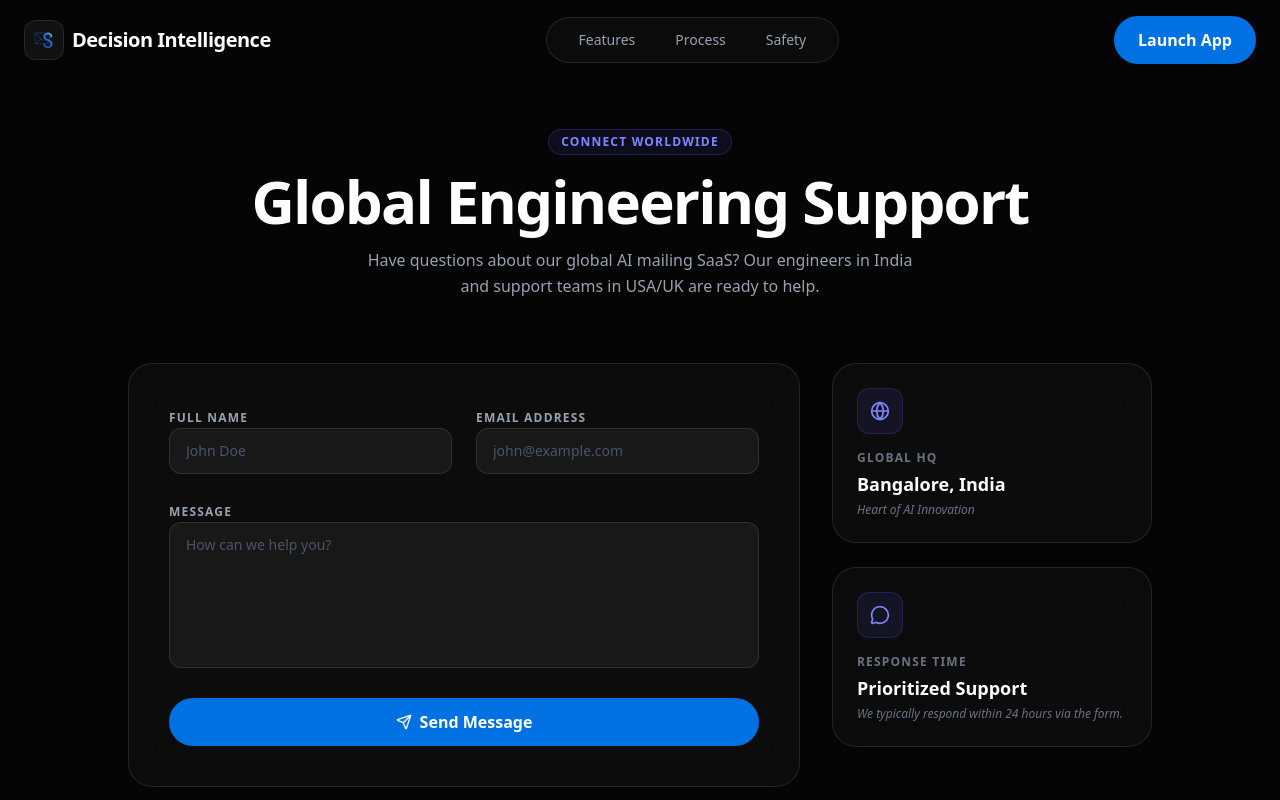
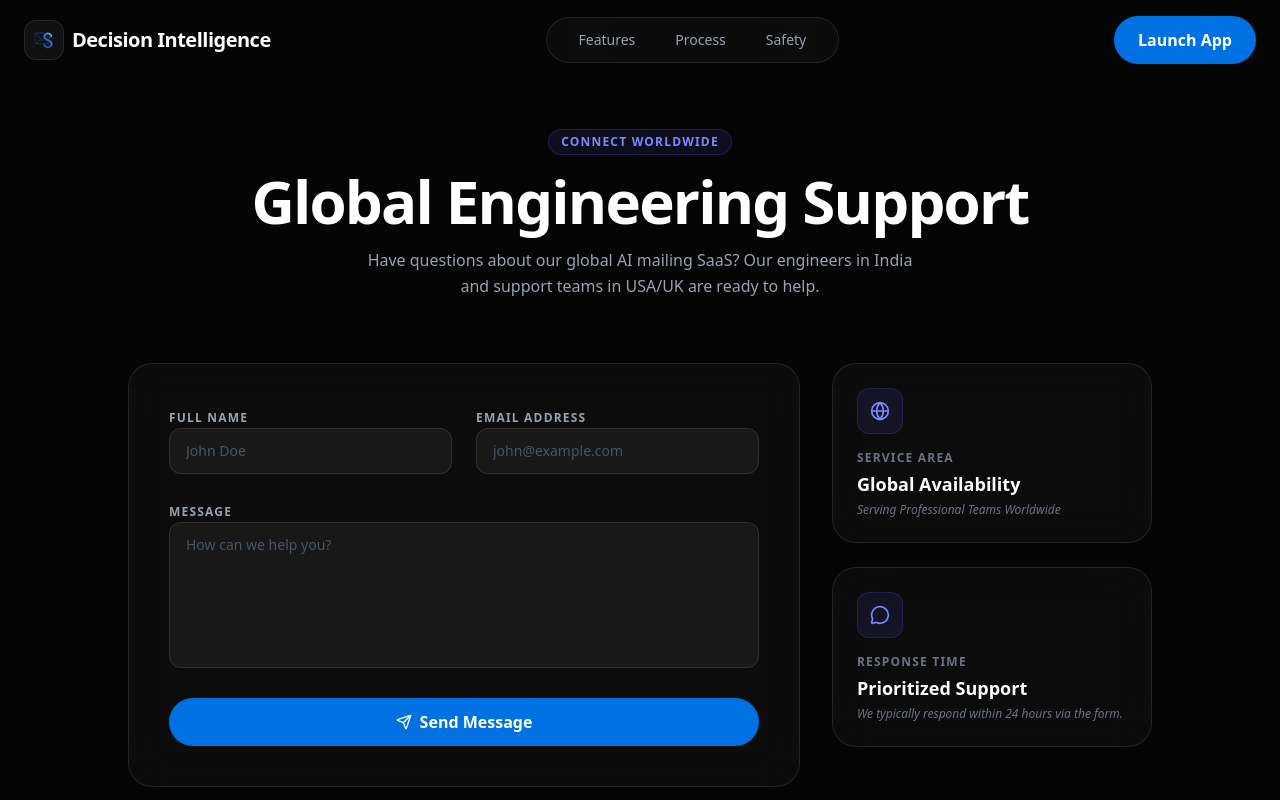
Before and after one commit to subham012005/MailSaaS, a Next.js app in the folder frontend/: page /contact in a window 1280 px wide. Shown: the top 800 px of the page. Built offline with nearby package versions, Linux system fonts and the light colour scheme.

Commit message:
Remove specific location from Contact page

```diff
--- a/frontend/src/components/ContactClient.tsx
+++ b/frontend/src/components/ContactClient.tsx
@@ -31,9 +31,9 @@ export default function ContactClient() {
                             {[
                                 {
                                     icon: <Globe className="w-5 h-5 text-indigo-400" />,
-                                    label: "Global HQ",
-                                    value: "Bangalore, India",
-                                    sub: "Heart of AI Innovation"
+                                    label: "Service Area",
+                                    value: "Global Availability",
+                                    sub: "Serving Professional Teams Worldwide"
                                 },
                                 {
                                     icon: <MessageCircle className="w-5 h-5 text-indigo-400" />,
```
